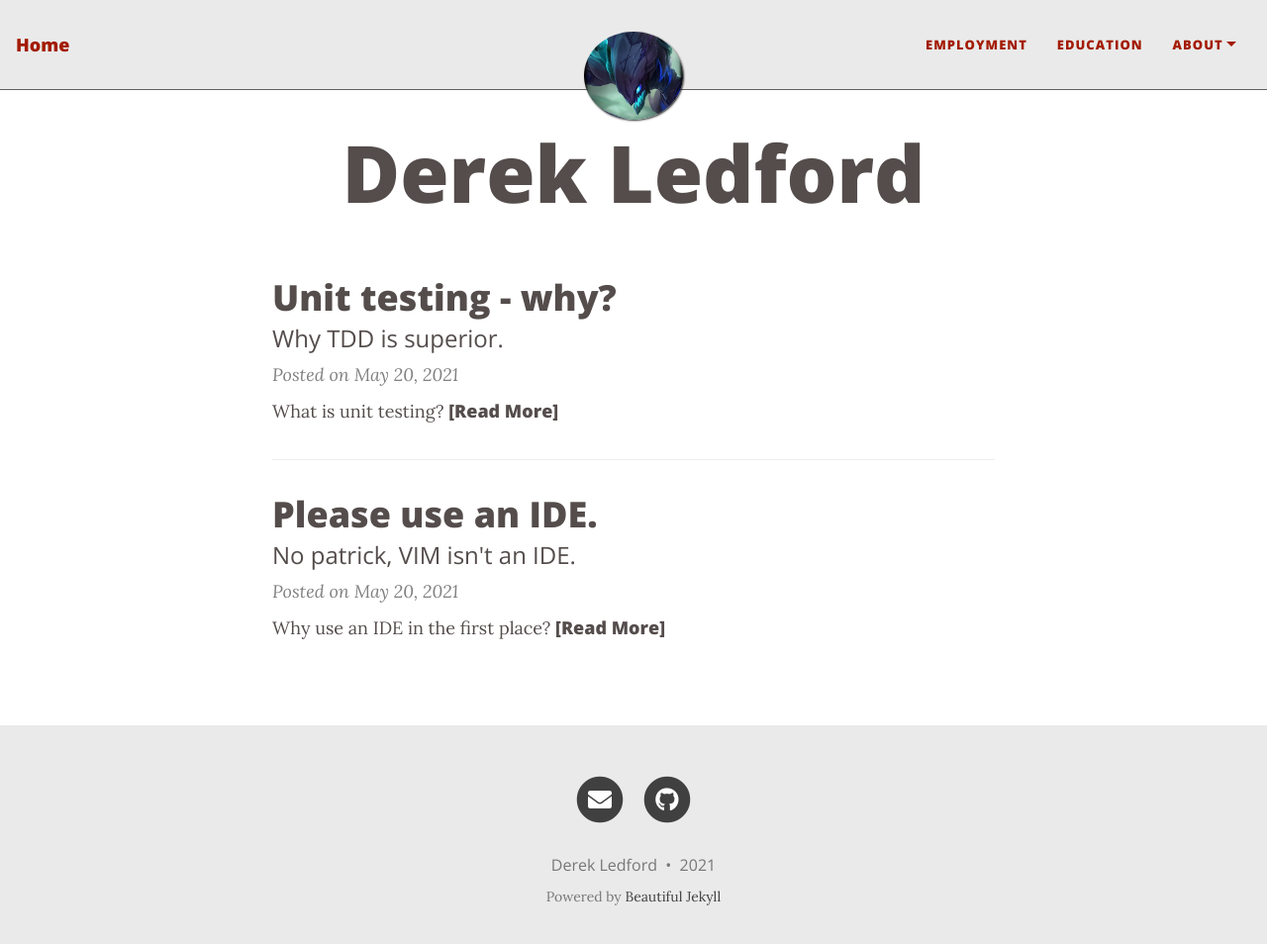
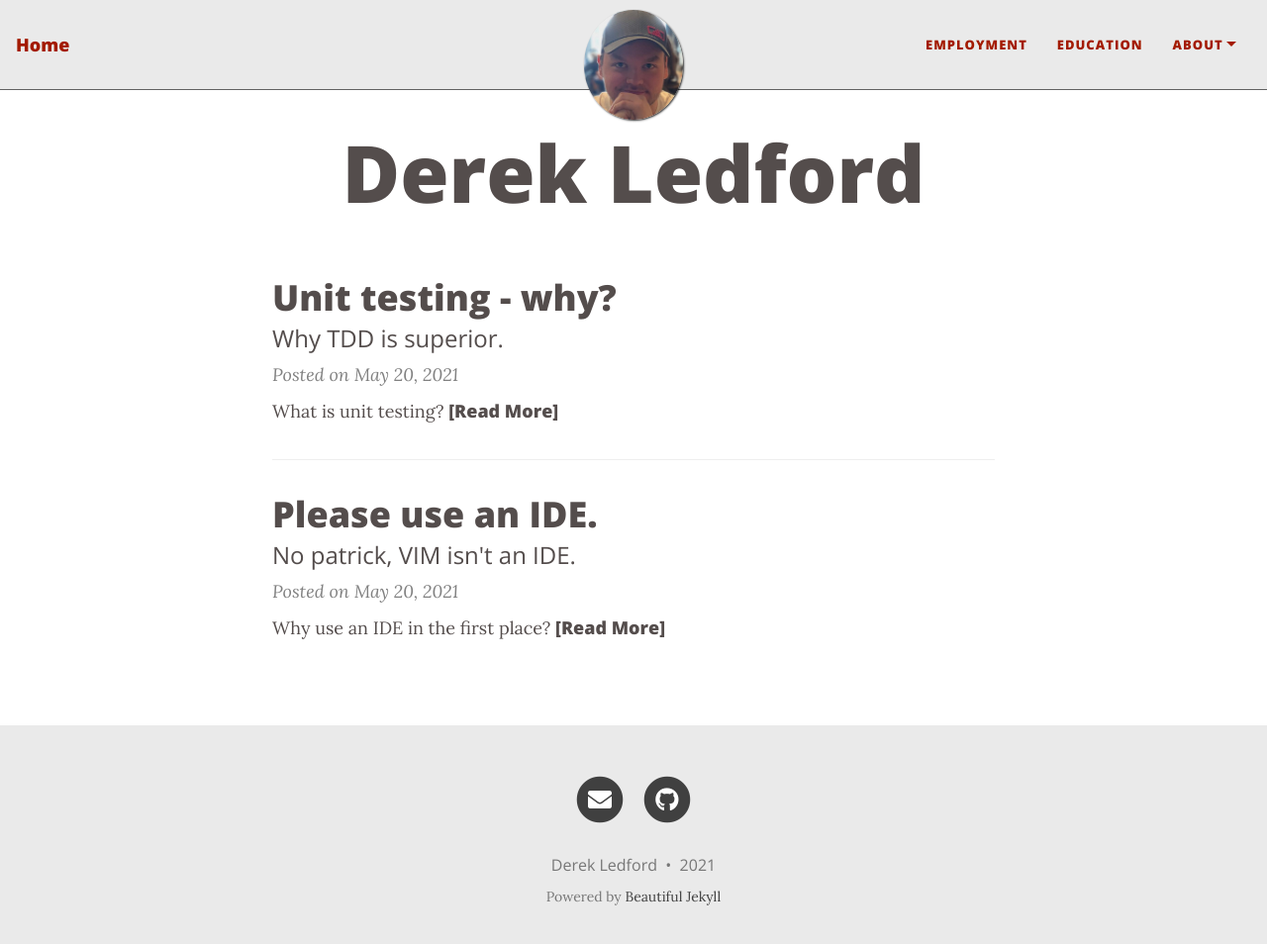
Before and after one commit to MaestroDerek/Maestrderek.github.io, a Jekyll site: the page built from docs/index.html, in a window 1280 px wide and 967 px high. Shown: the top 954 px of the window at 99% size. Built offline with Jekyll 4.4.1, drawn with Linux system fonts in a browser that asks for light colours; nearby versions of some CDN libraries; the list of posts is cut into pages by our own code.

Commit message:
Added a picture of my face instead of Kha'Zix.

```diff
--- a/docs/_config.yml
+++ b/docs/_config.yml
@@ -24,7 +24,7 @@ navbar-links:
 
 # Image to show in the navigation bar - works best with a square image
 # Remove this parameter if you don't want an image in the navbar
-avatar: "/assets/img/Khazix.jpg"
+avatar: "/assets/img/myFace.jpg"
 
 # By default, the image is cut into a circle. You can disable this behaviour by setting 'round-avatar: false'
 round-avatar: true
```
Also changed, not shown: docs/assets/img/Khazix.jpg (deleted), docs/assets/img/myFace.jpg (added).
